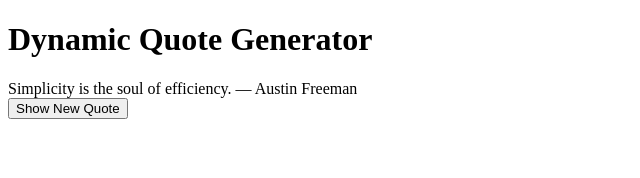
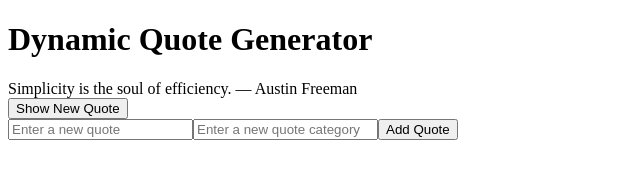
Before and after one commit to IyvonneAyoyi/alx_fe_javascript, a plain HTML site: page dom-manipulation/index.html in a window 1280 px wide. Shown: the whole page, without its empty margins (0-640 px from the left). Drawn offline with Linux system fonts and the light colour scheme.

Commit message:
Append the input elements to form and form element to the div container

```diff
--- a/dom-manipulation/index.html
+++ b/dom-manipulation/index.html
@@ -10,7 +10,7 @@
     <div id="quoteDisplay"></div>
     <button id="newQuote">Show New Quote</button>
 
-    <div class="formContainer">
+    <div id="formContainer">
 
     </div>
     <script src="script.js"></script>
--- a/dom-manipulation/script.js
+++ b/dom-manipulation/script.js
@@ -41,7 +41,7 @@ showRandomQuote(quotes);
 //Create function to add new form
 function createAddQuoteForm() {
     //Get the container div where the form will be added
-    const quoteFormContainer = document.querySelector('.formContainer');
+    const quoteFormContainer = document.getElementById('formContainer');
 
     //Create form element
     const form = document.createElement('form');
@@ -64,6 +64,16 @@ function createAddQuoteForm() {
     const submitButton = document.createElement('button');
     submitButton.type = 'submit';
     submitButton.textContent = 'Add Quote';
+
+    // Appending Form Input Eement
+    form.appendChild(inputText);
+    form.appendChild(inputCategory);
+    form.appendChild(submitButton);
+
+    //Appending form element to div container
+    quoteFormContainer.appendChild(form);
+    console.log('Inputs added:', inputText, inputCategory);
+
 };
 
  createAddQuoteForm();
```
